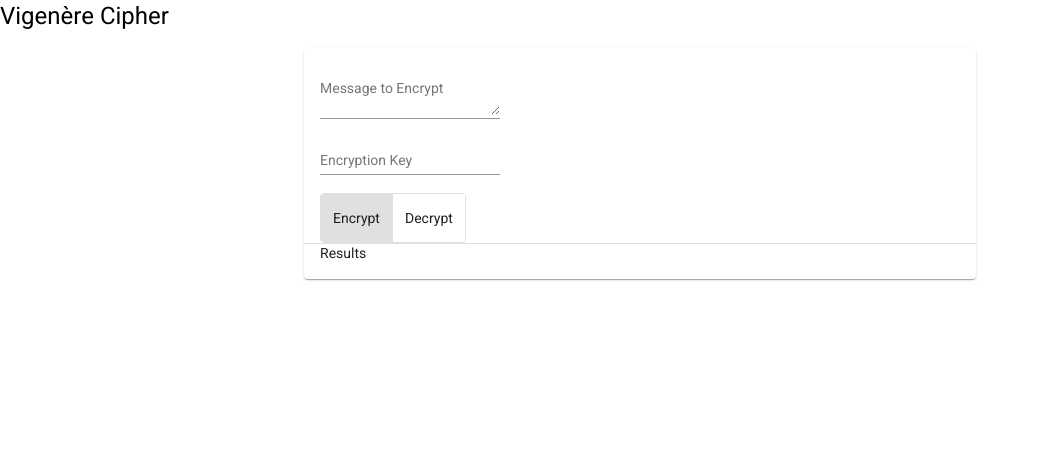
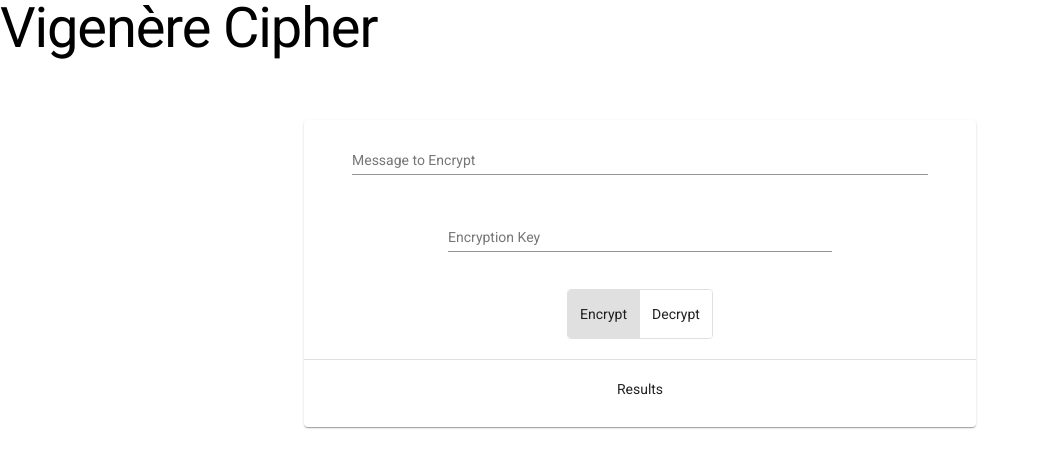
Before and after one commit to CCalvin457/vigenere-encryption-app, an Angular app: page / in a window 1280 px wide. Shown: the top 468 px of the page, without its empty margins (0-1039 px from the left). Built offline with nearby package versions, Linux system fonts and the light colour scheme.

Commit message:
Continuing on UI

```diff
--- a/src/app/app.component.html
+++ b/src/app/app.component.html
@@ -1,24 +1,24 @@
 <html>
   <!-- TODO: header? -->
-  <h1>Vigenère Cipher</h1>
+  <h1 class="mat-display-3">Vigenère Cipher</h1>
   <!-- main content -->
-  <section class="mainContent">
-    <mat-card class="mainForm">
-      <div>
-        <mat-form-field>
+  <section class="main-content">
+    <mat-card class="main-form">
+      <div class="bottom-padding">
+        <mat-form-field class="input-message">
           <mat-label>Message to Encrypt</mat-label>
-          <textarea matInput></textarea>
+          <textarea matInput cdkTextareaAutosize minRows="4"></textarea>
         </mat-form-field>
       </div>
 
-      <div>
-        <mat-form-field>
+      <div class="bottom-padding">
+        <mat-form-field class="input-key">
           <mat-label>Encryption Key</mat-label>
           <input matInput>
         </mat-form-field>
       </div>
 
-      <div>
+      <div class="bottom-padding">
         <mat-button-toggle-group>
           <mat-button-toggle value="Encrypt" checked>Encrypt</mat-button-toggle>
           <mat-button-toggle value="Decrypt">Decrypt</mat-button-toggle>
@@ -27,8 +27,8 @@
 
       <mat-divider></mat-divider>
 
-      <div>
-        Results
+      <div class="top-padding">
+        <p class="results-title">Results</p>
       </div>
     </mat-card>
   </section>
--- a/src/app/app.component.scss
+++ b/src/app/app.component.scss
@@ -1,9 +1,31 @@
-.mainContent {
+.main-content {
   display: flex;
   justify-content: center;
   align-items: center;
 }
 
-.mainForm {
+.main-form {
   width: 50%;
+  text-align: center;
 }
+
+.bottom-padding {
+  padding-bottom: 20px;
+}
+
+.top-padding {
+  padding-top: 20px;
+}
+
+.results-title {
+  text-align: center;
+}
+
+
+.input-message {
+  width: 90%;
+}
+
+.input-key {
+  width: 60%;
+}
```
